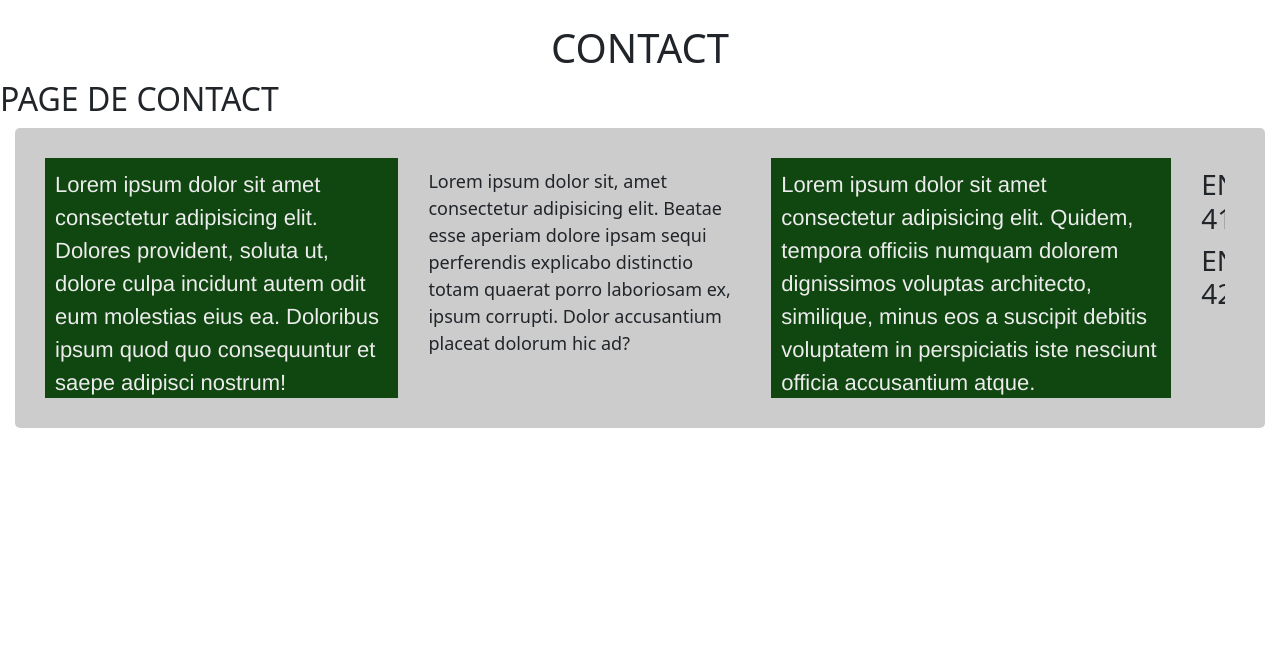
After one commit to haisenheim/cyrix_ig2_php, a PHP site: the page made by pages/contact copy.php in a window 1280 px wide. The commit adds this page. Shown: the top 645 px of the page. Run offline with PHP 8.4, Linux system fonts and the light colour scheme.

Commit message:
seance 2 de notre site

```diff
--- /dev/null
+++ b/assets/css/custom/style.css
@@ -0,0 +1,42 @@
+h1{
+    font-size: 65px;
+}
+
+
+
+.simple{
+    font-weight: 100;
+}
+
+.cover{
+    height: 300px;
+    background-color: #ccc;
+    margin: 10px 15px;
+    padding: 20px;
+    border-radius: 5px;
+    display: flex;
+    flex-direction: row;
+}
+
+.cover > div{
+    margin: 10px;
+    padding: 10px;
+}
+
+.impair{
+    background: #104610;
+    color: #ececec;
+    font-family: 'Franklin Gothic Medium', 'Arial Narrow', Arial, sans-serif;
+}
+
+p{
+    font-size: 18px;
+}
+
+.impair p{
+    font-size: 22px;
+}
+
+.cover div{
+    overflow: scroll;
+}
--- a/includes/menu.php
+++ b/includes/menu.php
@@ -10,21 +10,21 @@
           <a class="nav-link active" aria-current="page" href="/cyrix/">ACCUEIL</a>
         </li>
         <li class="nav-item">
-          <a class="nav-link" href="/cyrix/about-us.php">Qui sommes-nous?</a>
+          <a class="nav-link" href="/cyrix/about-us.php">A PRPOS</a>
         </li>
         <li class="nav-item dropdown">
           <a class="nav-link dropdown-toggle" href="#" role="button" data-bs-toggle="dropdown" aria-expanded="false">
             NOS DOMAINES DE FORMATION
           </a>
           <ul class="dropdown-menu">
-            <li><a class="dropdown-item" href="#">Action</a></li>
+            <li><a class="dropdown-item" href="/cyrix/toto.php">VOIR TOTO</a></li>
             <li><a class="dropdown-item" href="#">Another action</a></li>
             <li><hr class="dropdown-divider"></li>
             <li><a class="dropdown-item" href="#">Something else here</a></li>
           </ul>
         </li>
         <li class="nav-item">
-          <a class="nav-link" href="#">NOUS CONTACTER</a>
+          <a class="nav-link" href="/cyrix/pages/contact.php">NOUS CONTACTER</a>
         </li>
       </ul>
       <form class="d-flex" role="search">
--- /dev/null
+++ b/pages/contact copy.php
@@ -0,0 +1,50 @@
+<!DOCTYPE html>
+<html lang="en">
+    <head>
+        <meta charset="UTF-8">
+        <meta name="viewport" content="width=device-width, initial-scale=1.0">
+        <title>Contact</title>
+        <link rel="stylesheet" href="../assets/css/custom/style.css">
+        <link rel="stylesheet" href="../assets/css/bootstrap.css">
+    </head>
+    <body>
+    <h1 class="titre text-center mt-4">CONTACT</h1>
+
+    <h2 class="titre simple">PAGE DE CONTACT</h2>
+
+    <div class="cover">
+        <div class="impair">
+            <p>
+                Lorem ipsum dolor sit amet consectetur adipisicing elit. Dolores provident, soluta ut, dolore culpa incidunt autem odit eum molestias eius ea. Doloribus ipsum quod quo consequuntur et saepe adipisci nostrum!
+            </p>
+        </div>
+        <div>
+            <p>
+                Lorem ipsum dolor sit, amet consectetur adipisicing elit. Beatae esse aperiam dolore ipsam sequi perferendis explicabo distinctio totam quaerat porro laboriosam ex, ipsum corrupti. Dolor accusantium placeat dolorum hic ad?
+            </p>
+        </div>
+        <div class="impair">
+            <p>
+                Lorem ipsum dolor sit amet consectetur adipisicing elit. Quidem, tempora officiis numquam dolorem dignissimos voluptas architecto, similique, minus eos a suscipit debitis voluptatem in perspiciatis iste nesciunt officia accusantium atque.
+            </p>
+            <p>
+                Lorem ipsum dolor sit, amet consectetur adipisicing elit. Ut amet facere nisi nostrum rem, magnam reprehenderit laboriosam facilis, nam odit doloribus. Tenetur nemo aliquid possimus non odit pariatur inventore eligendi.
+            </p>
+            <p>
+                Lorem ipsum, dolor sit amet consectetur adipisicing elit. Consequuntur qui corrupti, illum facere totam minus ipsam, aut harum nam voluptatum explicabo, placeat rem alias quidem dolores necessitatibus vitae tenetur saepe.
+            </p>
+            <p>Lorem ipsum dolor sit amet, consectetur adipisicing elit. Quam eligendi doloribus minima, officia, temporibus consectetur iste sit et voluptas, dolor ipsum earum! Maiores doloremque molestiae minima inventore sapiente! Similique, omnis?</p>
+            <p>Atque perferendis velit inventore hic porro adipisci! Iusto illum aspernatur ab libero mollitia tenetur fuga eaque quidem, soluta maxime, officiis voluptatum totam asperiores! Eius magnam repellat reprehenderit, sit nesciunt consequatur!</p>
+            <p>Modi voluptas minus minima eum sunt. Corrupti aliquam non, illum vitae nulla autem porro obcaecati explicabo voluptate quod odit soluta maxime rerum neque tenetur error eos sed dolorum cumque inventore?</p>
+        </div>
+        <div>
+            <div>
+                <h3>ENFANT 41</h3>
+            </div>
+            <div>
+            <h3>ENFANT 42</h3>
+            </div>
+        </div>
+    </div>
+    </body>
+</html>
```
Also changed, not shown: pages/contact.php (added, +66 -0 lines).
